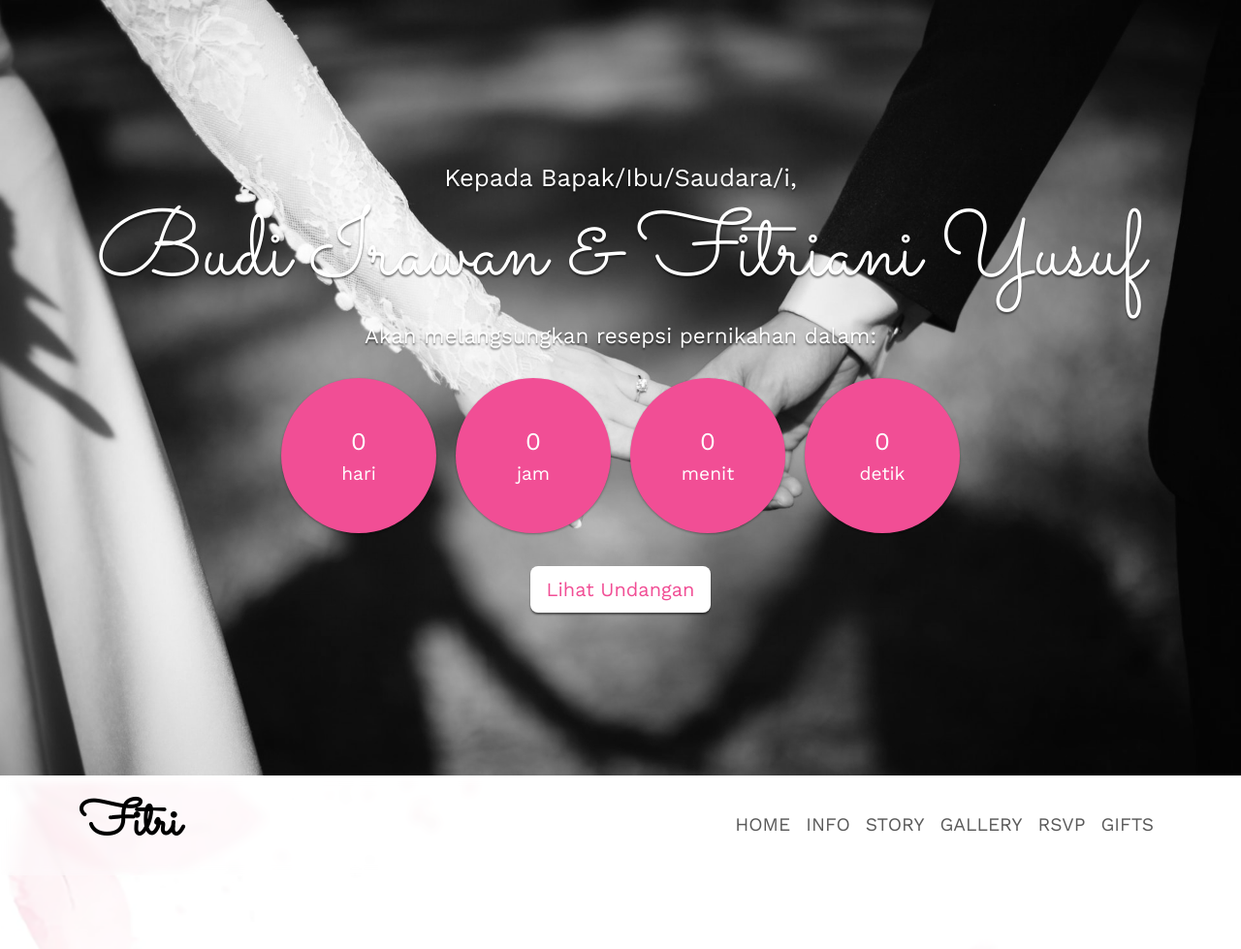
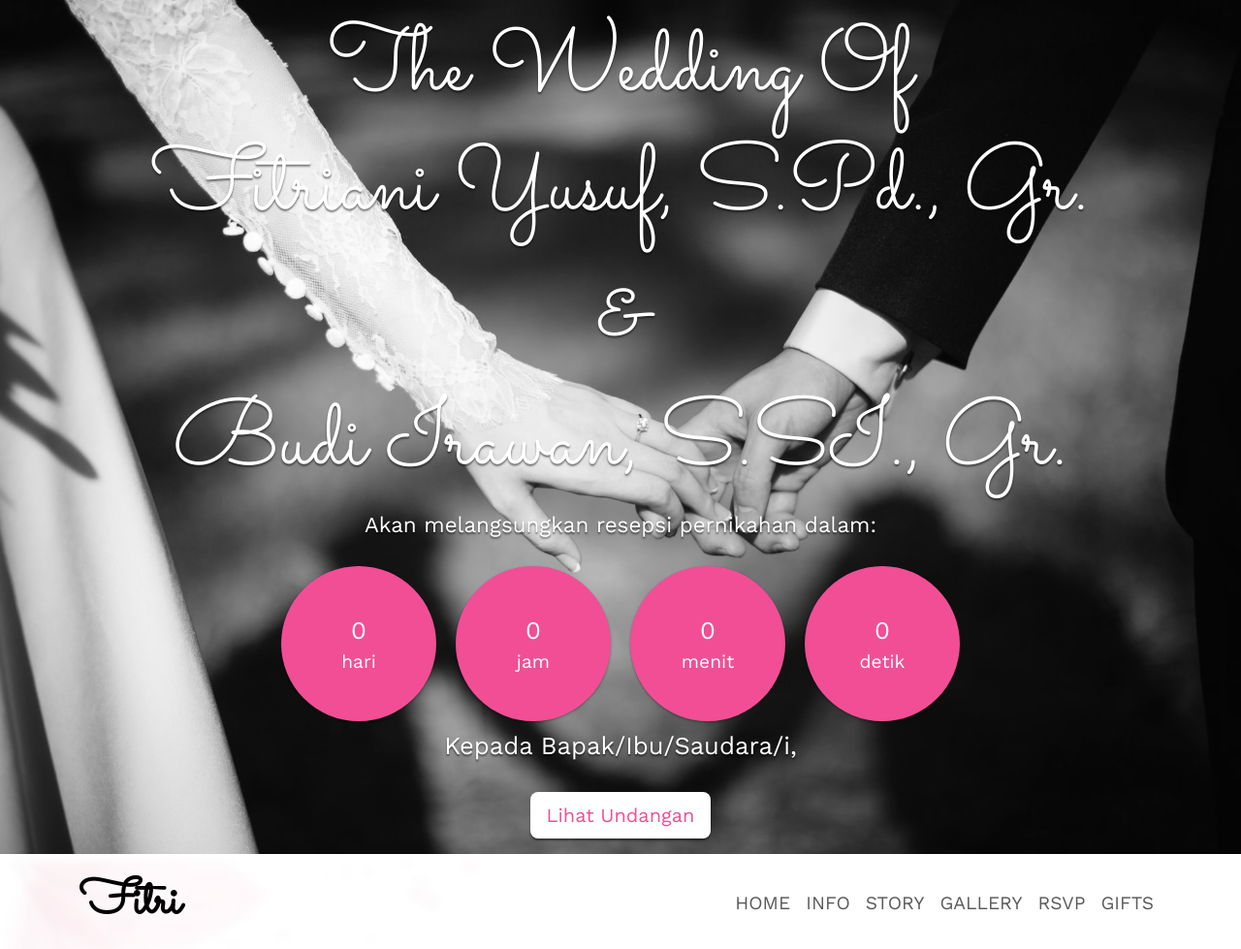
Before and after one commit to budiirawan12/UndanganNikah1, a plain HTML site: page index.html in a window 1280 px wide. Shown: the top 979 px of the page at 97% size. Drawn offline with nearby package versions, Linux system fonts and the light colour scheme; some packages are replaced by stand-ins of ours; a script that the page names is missing.

Commit message:
Add files via upload

```diff
--- a/index.html
+++ b/index.html
@@ -29,10 +29,13 @@
   <section id="hero"
     class="hero w-100 h-100 p-3 mx-auto text-center d-flex justify-content-center align-items-center text-white">
     <main>
-      <h4>Kepada <span>Bapak/Ibu/Saudara/i, </span></h4>
-      <h1>Budi Irawan & Fitriani Yusuf</h1>
+      <h1>The Wedding Of</h1>
+	  <h1>Fitriani Yusuf, S.Pd., Gr.</h1>
+	  <p><h1> & </p> </h1></P>
+	  <h1>Budi Irawan, S.SI., Gr.</h1>
       <p>Akan melangsungkan resepsi pernikahan dalam:</p>
       <div class="simply-countdown"></div>
+	  <h4>Kepada <span>Bapak/Ibu/Saudara/i, </span></h4>
       <a href="#home" class="btn btn-lg mt-4" onClick="enableScroll()">Lihat Undangan</a>
     </main>
 
```
